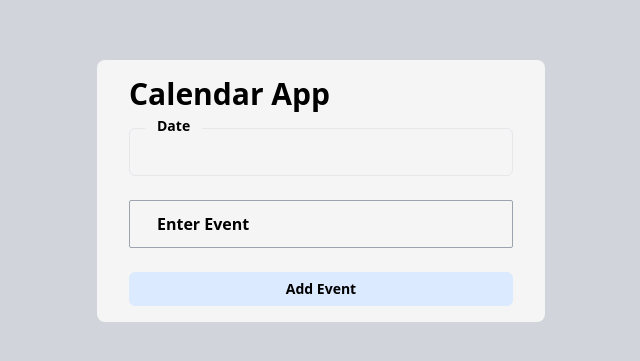
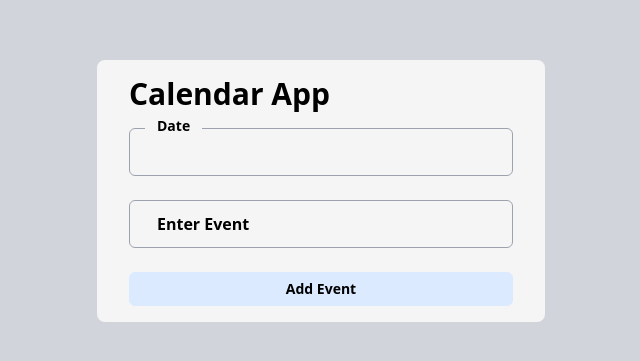
Before and after one commit to rawrisotto/calendar-app, a Next.js app: page /add-event in a window 1280 px wide. Shown: the part 209-570 px from the top of the page, without its empty margins (319-959 px from the left). Built offline with nearby package versions, Linux system fonts and the light colour scheme.

Commit message:
Refactor styling

```diff
--- a/components/EventForm.jsx
+++ b/components/EventForm.jsx
@@ -29,7 +29,7 @@ const EventForm = ({ operation, selectedDate }) => {
       {/* Date */}
       <div className="relative">
         <input
-          className="w-96 h-12 resize-none border-[1px] border-solid rounded-md bg-transparent px-4 py-4 outline-none"
+          className="w-96 h-12 resize-none border-[1px] border-gray-400 border-solid rounded-md bg-transparent px-4 py-4 outline-none"
           name="date"
           id="date"
           type="text"
@@ -48,7 +48,7 @@ const EventForm = ({ operation, selectedDate }) => {
       <div className="relative">
         <input
           className={
-            "border-[1px] border-solid px-4 w-96 h-12 rounded-sm bg-transparent transition-all duration-300 peer focus:outline-blue-400" +
+            "border-[1px] border-solid px-4 w-96 h-12 rounded-md bg-transparent transition-all duration-300 peer focus:outline-blue-400" +
             (error ? " border-red-500" : " border-gray-400")
           }
           type="text"
```
